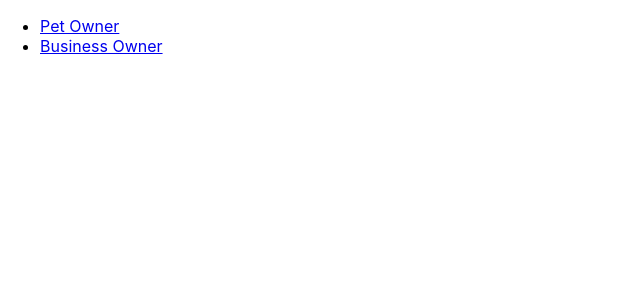
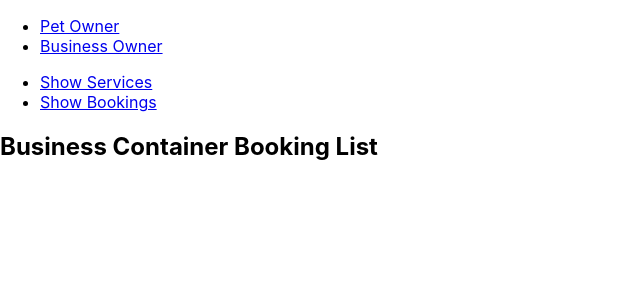
Before and after one commit to localpunter/FullStack_Pet_App, a React (Create React App) app in the folder frontend/: page /businesses/bookinglist in a window 1280 px wide. Shown: the top 300 px of the page, without its empty margins (0-640 px from the left). Built offline with nearby package versions, Linux system fonts and the light colour scheme.

Commit message:
added business services and bookings containers

```diff
--- a/frontend/src/App.js
+++ b/frontend/src/App.js
@@ -4,6 +4,8 @@ import NavBarHome from './navbars/NavBarHome';
 import './App.css';
 import PetOwnerContainer from './containers/petowners/PetOwnerContainer';
 import BusinessContainer from './containers/businesses/BusinessContainer';
+import BusinessContainerServiceList from './containers/businesses/BusinessContainerServiceList';
+import BusinessContainerBookingList from './containers/businesses/BusinessContainerBookingList';
 
 class App extends Component {
   render() {
@@ -14,6 +16,8 @@ class App extends Component {
         <Switch>
           <Route exact path = '/petowners' component={PetOwnerContainer}/>
           <Route exact path = '/businesses' component={BusinessContainer}/>
+          <Route exact path = '/businesses/servicelist' component={BusinessContainerServiceList}/>
+          <Route exact path = '/businesses/bookinglist' component={BusinessContainerBookingList}/>
         </Switch>
         </React.Fragment>
       </Router>
--- a/frontend/src/containers/businesses/BusinessContainer.js
+++ b/frontend/src/containers/businesses/BusinessContainer.js
@@ -1,5 +1,8 @@
 import React, {Component} from 'react';
 import Request from '../../helpers/request.js';
+import BusinessContainerBookingList from './BusinessContainerBookingList.js';
+import BusinessContainerServiceList from './BusinessContainerServiceList.js';
+import NavBarBusinessContainer from '../../navbars/NavBarBusinessContainer.js';
 
 class BusinessContainer extends Component {
   constructor(props) {
@@ -31,6 +34,7 @@ class BusinessContainer extends Component {
     return(
       <div>
         <h2>Hello {businessName}</h2>
+        <NavBarBusinessContainer />
       </div>
     )
   }
--- /dev/null
+++ b/frontend/src/containers/businesses/BusinessContainerBookingList.js
@@ -0,0 +1,26 @@
+import React, { Component } from 'react';
+import Request from '../../helpers/request.js';
+import NavBarBusinessContainer from '../../navbars/NavBarBusinessContainer.js';
+
+class BusinessContainerBookingList extends Component {
+  constructor(props) {
+    super(props);
+    this.state = { bookings: [] }
+  }
+
+  componentDidMount() {
+
+  }
+
+  render() {
+
+    return (
+      <div>
+        <NavBarBusinessContainer />
+        <h2>Business Container Booking List</h2>
+      </div>
+    )
+  }
+}
+
+export default BusinessContainerBookingList;
--- /dev/null
+++ b/frontend/src/containers/businesses/BusinessContainerServiceList.js
@@ -0,0 +1,26 @@
+import React, {Component} from 'react';
+import Request from '../../helpers/request.js';
+import NavBarBusinessContainer from '../../navbars/NavBarBusinessContainer.js';
+
+class BusinessContainerServiceList extends Component {
+  constructor(props) {
+    super(props);
+    this.state = { services: [] }
+  }
+
+  componentDidMount() {
+
+  }
+
+  render() {
+
+    return(
+      <div>
+        <NavBarBusinessContainer />
+        <h2>Business Container Service List</h2>
+      </div>
+    )
+  }
+}
+
+export default BusinessContainerServiceList;
--- a/frontend/src/navbars/NavBarBusinessContainer.js
+++ b/frontend/src/navbars/NavBarBusinessContainer.js
@@ -10,7 +10,7 @@ const NavBarBusinessContainer = (props) => {
         </li>
 
         <li className="navLink">
-          <Link to="/businesses/bookingslist">Show Bookings</Link>
+          <Link to="/businesses/bookinglist">Show Bookings</Link>
         </li>
       </ul>
     </header>
```
